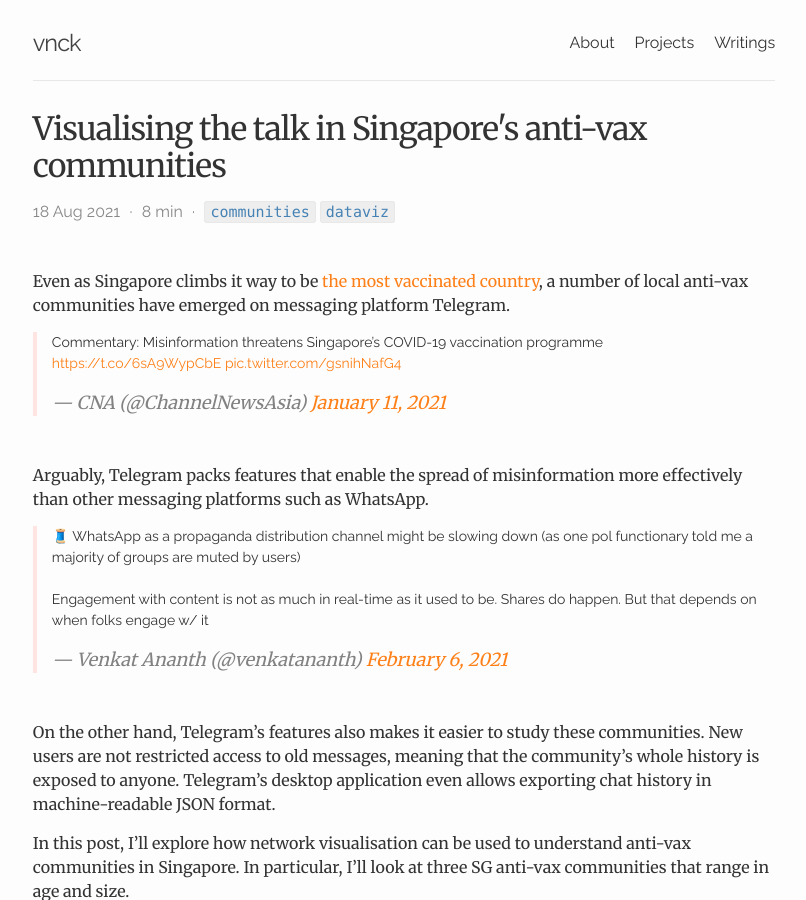
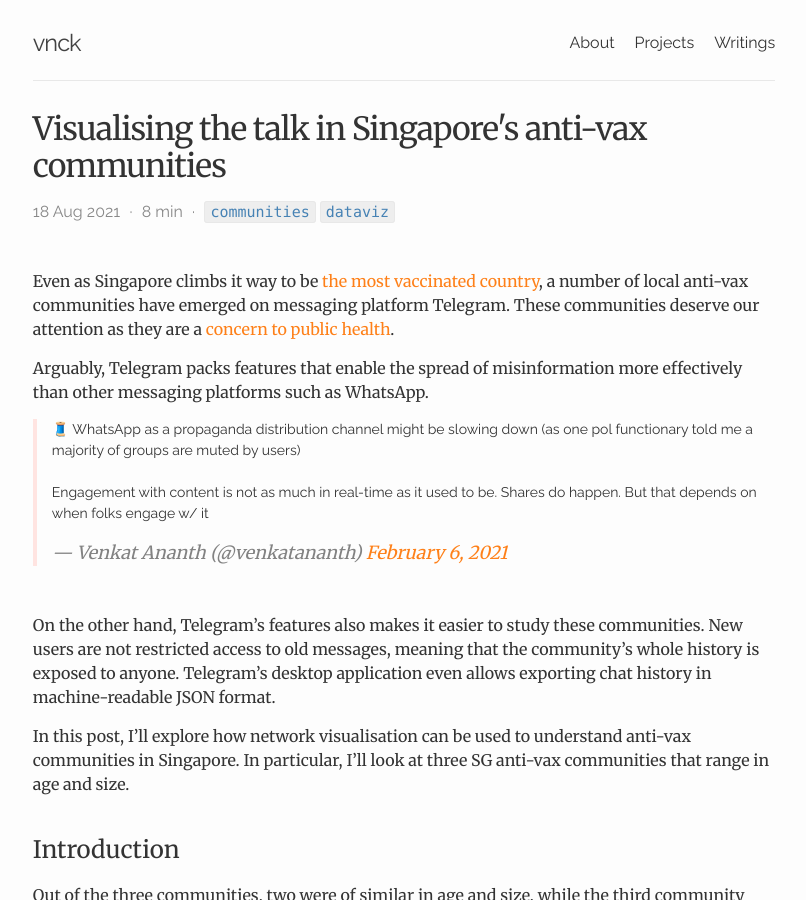
Before and after one commit to vnck/vnck.github.io, a Jekyll site: the page built from _posts/2021-08-18-visualising-sg-anti-vax-communities.md, in a window 1280 px wide and 900 px high. Shown: the whole window, without its empty margins (236-1042 px from the left). Built offline with Jekyll 4.4.1, drawn with Linux system fonts in a browser that asks for light colours; comment, search, counter and statistics services are not loaded; some of the changed text lies outside the part shown.

Commit message:
edit post

```diff
--- a/_posts/2021-08-18-visualising-sg-anti-vax-communities.md
+++ b/_posts/2021-08-18-visualising-sg-anti-vax-communities.md
@@ -8,11 +8,7 @@
 permalink: /writings/visualising-singapore-anti-vax-communities
 ---
 
-Even as Singapore climbs it way to be [the most vaccinated country](https://www.nytimes.com/interactive/2021/world/covid-vaccinations-tracker.html), a number of local anti-vax communities have emerged on messaging platform Telegram.
-
-<div class="twitter-tweet-container">
-<blockquote class="twitter-tweet"><p lang="en" dir="ltr">Commentary: Misinformation threatens Singapore’s COVID-19 vaccination programme <a href="https://t.co/6sA9WypCbE">https://t.co/6sA9WypCbE</a> <a href="https://t.co/gsnihNafG4">pic.twitter.com/gsnihNafG4</a></p>&mdash; CNA (@ChannelNewsAsia) <a href="https://twitter.com/ChannelNewsAsia/status/1348759361674309634?ref_src=twsrc%5Etfw">January 11, 2021</a></blockquote> <script async src="https://platform.twitter.com/widgets.js" charset="utf-8"></script>
-</div>
+Even as Singapore climbs it way to be [the most vaccinated country](https://www.nytimes.com/interactive/2021/world/covid-vaccinations-tracker.html), a number of local anti-vax communities have emerged on messaging platform Telegram. These communities deserve our attention as they are a [concern to public health](https://www.channelnewsasia.com/commentary/covid-19-coronavirus-conspiracy-misinformation-fake-news-400276).
 
 Arguably, Telegram packs features that enable the spread of misinformation more effectively than other messaging platforms such as WhatsApp.
 
```
Also changed, not shown: other parts of _posts/2021-08-18-visualising-sg-anti-vax-communities.md (+1 -1 lines).
